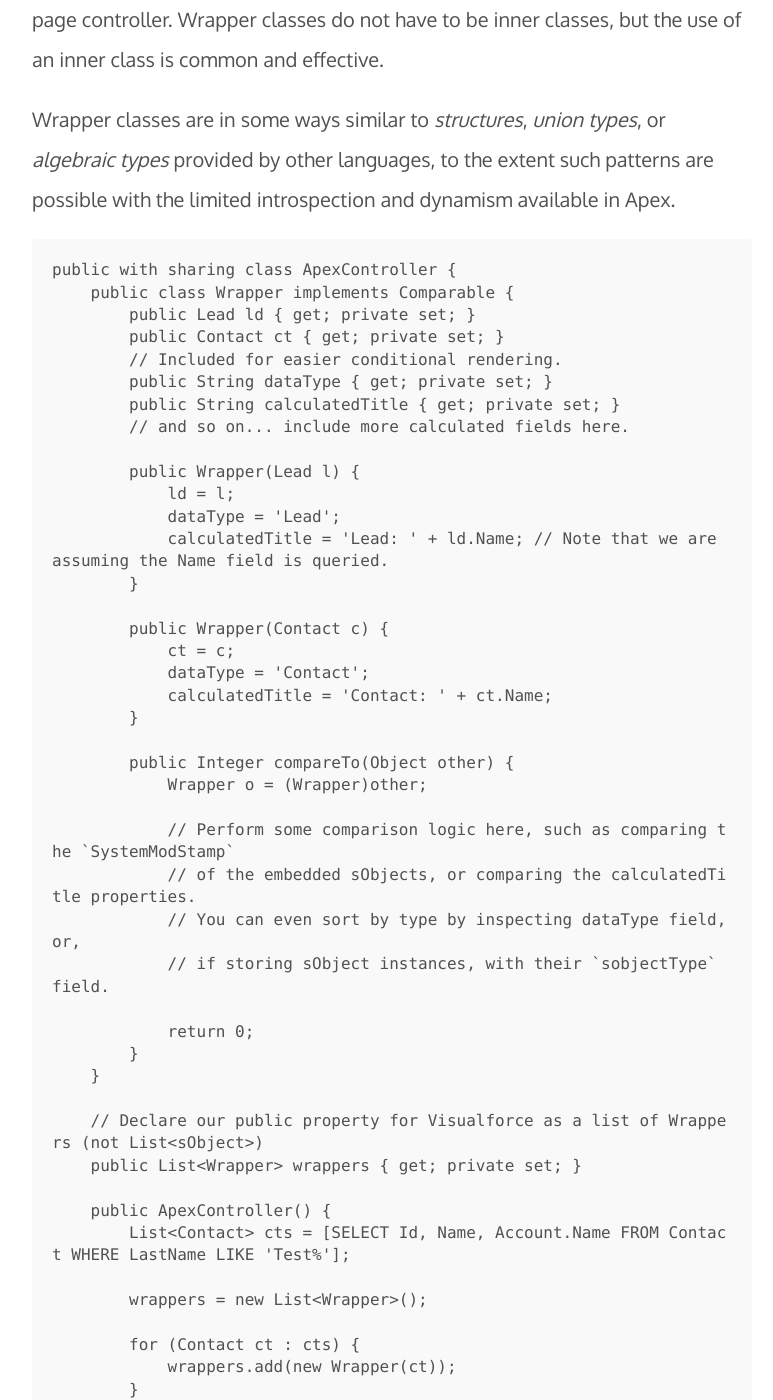
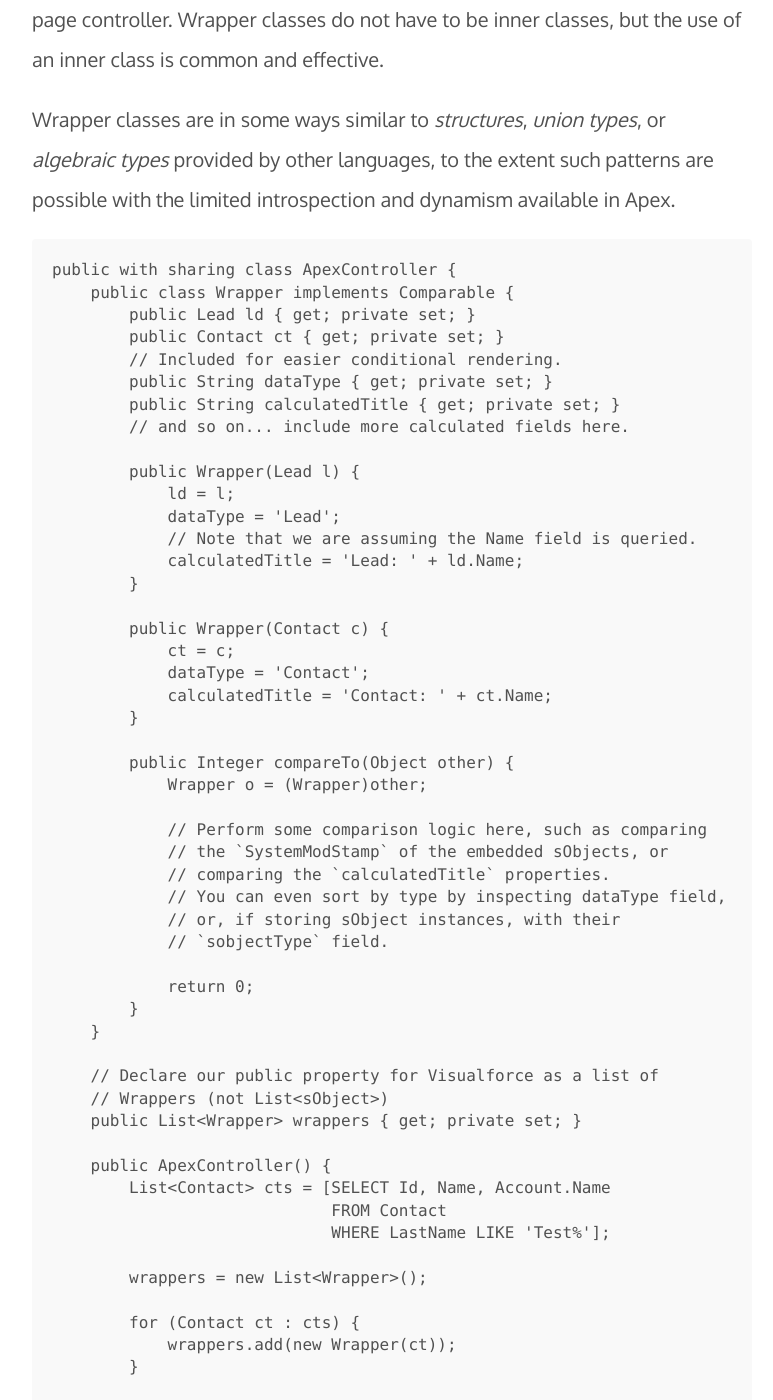
Before and after one commit to davidmreed/davidmreed.github.io, a Jekyll site: the page built from _posts/2018-02-17-everyday-salesforce-patterns-wrapper-class.md, in a window 1280 px wide and 1400 px high, scrolled down 1023 px. Shown: the whole window, without its empty margins (248-1021 px from the left). Built offline with Jekyll 4.4.1, drawn with Linux system fonts in a browser that asks for light colours; some web fonts are replaced; some of the changed text lies outside the part shown.

Commit message:
Reformat comments

```diff
--- a/_posts/2018-02-17-everyday-salesforce-patterns-wrapper-class.md
+++ b/_posts/2018-02-17-everyday-salesforce-patterns-wrapper-class.md
@@ -23,7 +23,8 @@ Wrapper classes are in some ways similar to *structures*, *union types*, or *alg
             public Wrapper(Lead l) {
                 ld = l;
                 dataType = 'Lead';
-                calculatedTitle = 'Lead: ' + ld.Name; // Note that we are assuming the Name field is queried.
+                // Note that we are assuming the Name field is queried.
+                calculatedTitle = 'Lead: ' + ld.Name;
             }
 
             public Wrapper(Contact c) {
@@ -35,20 +36,25 @@ Wrapper classes are in some ways similar to *structures*, *union types*, or *alg
             public Integer compareTo(Object other) {
                 Wrapper o = (Wrapper)other;
 
-                // Perform some comparison logic here, such as comparing the `SystemModStamp`
-                // of the embedded sObjects, or comparing the calculatedTitle properties.
-                // You can even sort by type by inspecting dataType field, or,
-                // if storing sObject instances, with their `sobjectType` field.
+                // Perform some comparison logic here, such as comparing
+                // the `SystemModStamp` of the embedded sObjects, or
+                // comparing the `calculatedTitle` properties.
+                // You can even sort by type by inspecting dataType field,
+                // or, if storing sObject instances, with their
+                // `sobjectType` field.
 
                 return 0;
             }
         }
 
-        // Declare our public property for Visualforce as a list of Wrappers (not List<sObject>)
+        // Declare our public property for Visualforce as a list of
+        // Wrappers (not List<sObject>)
         public List<Wrapper> wrappers { get; private set; }
 
         public ApexController() {
-            List<Contact> cts = [SELECT Id, Name, Account.Name FROM Contact WHERE LastName LIKE 'Test%'];
+            List<Contact> cts = [SELECT Id, Name, Account.Name
+                                 FROM Contact
+                                 WHERE LastName LIKE 'Test%'];
 
             wrappers = new List<Wrapper>();
 
@@ -56,7 +62,9 @@ Wrapper classes are in some ways similar to *structures*, *union types*, or *alg
                 wrappers.add(new Wrapper(ct));
             }
 
-            List<Lead> leads = [SELECT Id, Name, LeadSource FROM Lead WHERE LeadSource = 'Web'];
+            List<Lead> leads = [SELECT Id, Name, LeadSource
+                                FROM Lead
+                                WHERE LeadSource = 'Web'];
 
             for (Lead l : leads) {
                 wrappers.add(new Wrapper(l));
```
